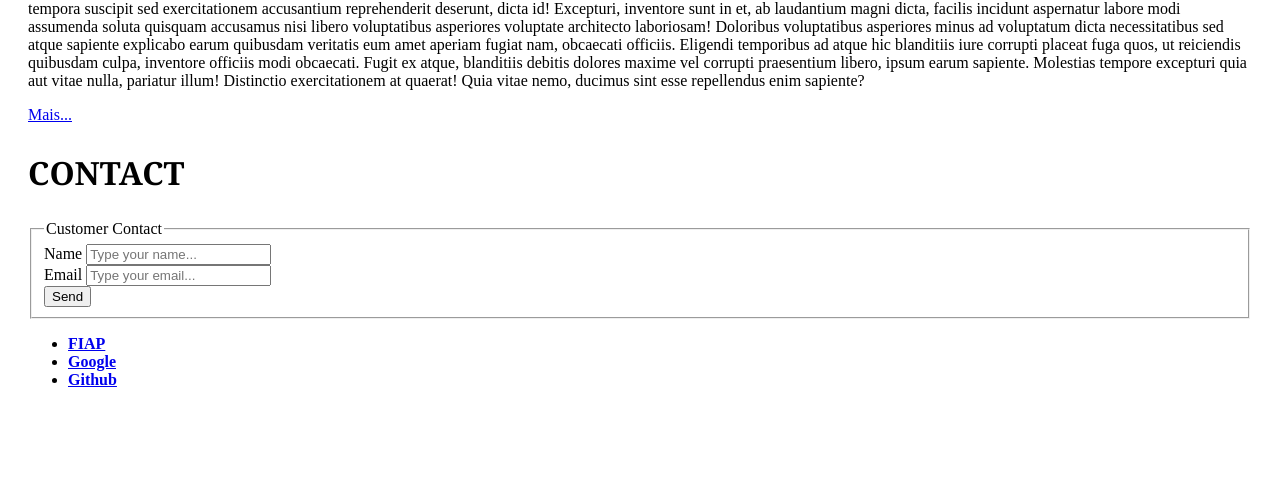
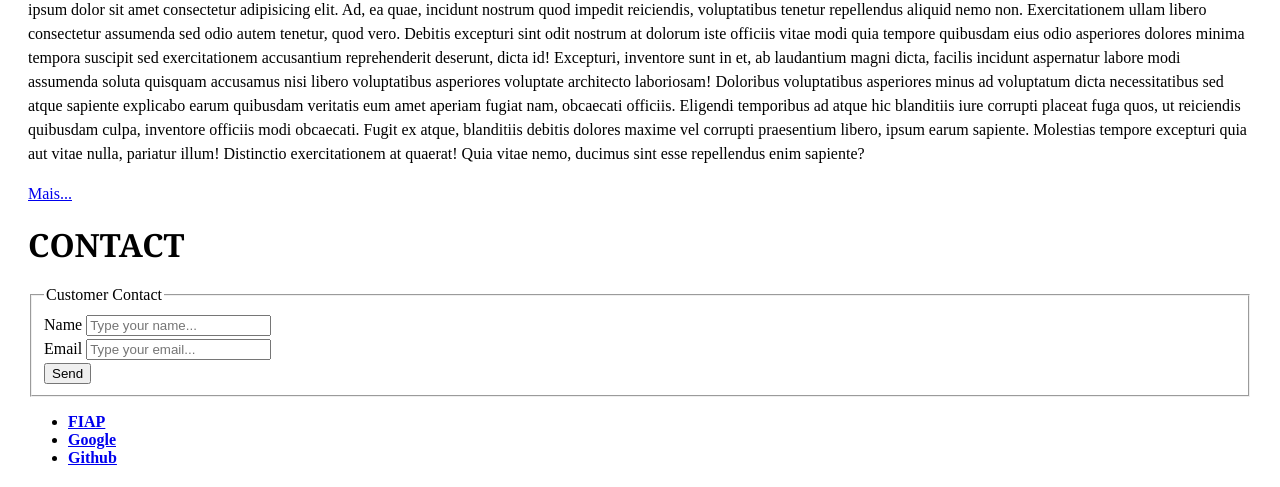
Before and after one commit to TamaraBoni/primeiro-projeto-w, a plain HTML site: page index.html in a window 1280 px wide. Shown: the part 689-1176 px from the top of the page. Before the commit the page ends 1098 px from the top, so only its background shows below. Drawn offline with Linux system fonts and the light colour scheme.

Commit message:
conteudo principal: espaçamento 1.5

```diff
--- a/css/estilo.css
+++ b/css/estilo.css
@@ -1,6 +1,3 @@
-/* Estilo para el h1 */
-
-/*Exemplo de regra CSS*/
 html {
   font-size: 16px;
 }
@@ -14,8 +11,6 @@ html {
   background-color: #0000ff;
 }
 
-/*Exemplo de seletores*/
-/*Seletores de tipo*/
 h1 {
   font-family: Georgia, serif;
   color: #ffffff;
@@ -29,7 +24,10 @@ h2 {
   font-size: 2em;
   text-align: left;
 }
-/*Seletores de classe*/
+
+#conteudo-principal {
+  line-height: 1.5em;
+}
 .link {
   display: inline-block;
   margin: 0 5% 1% 5%;
```
